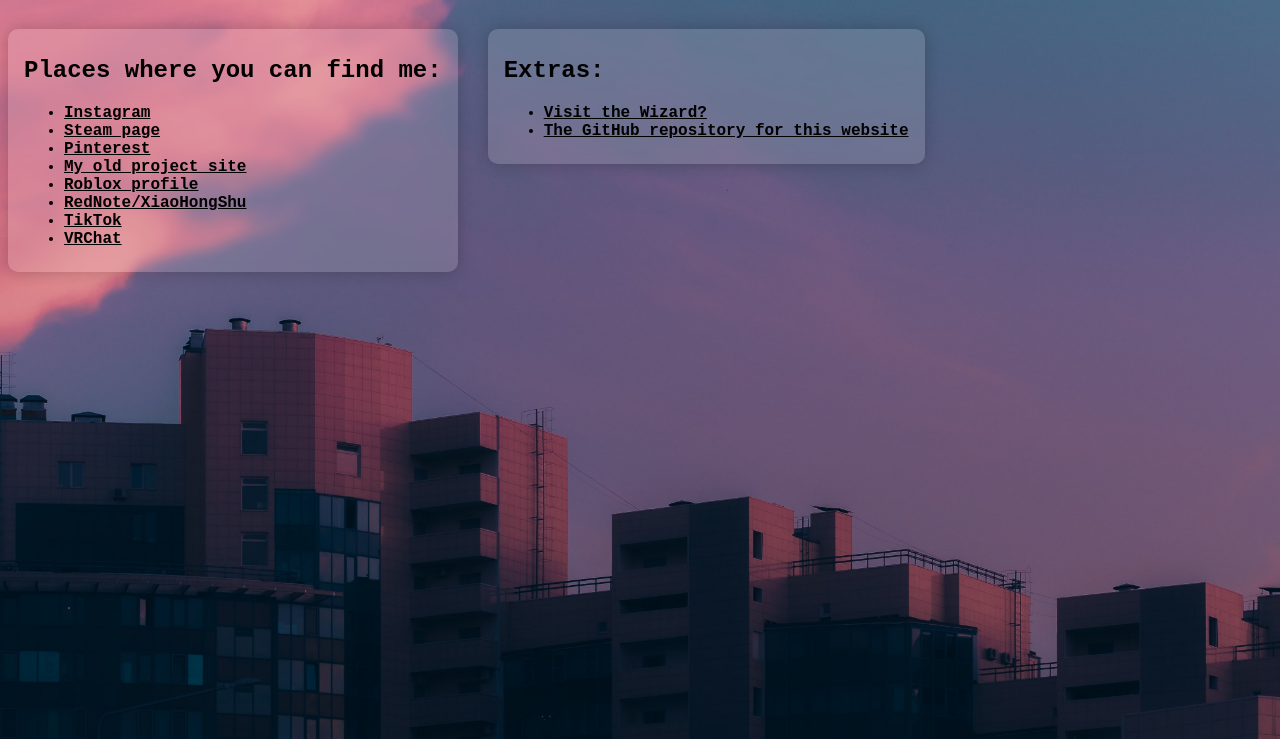
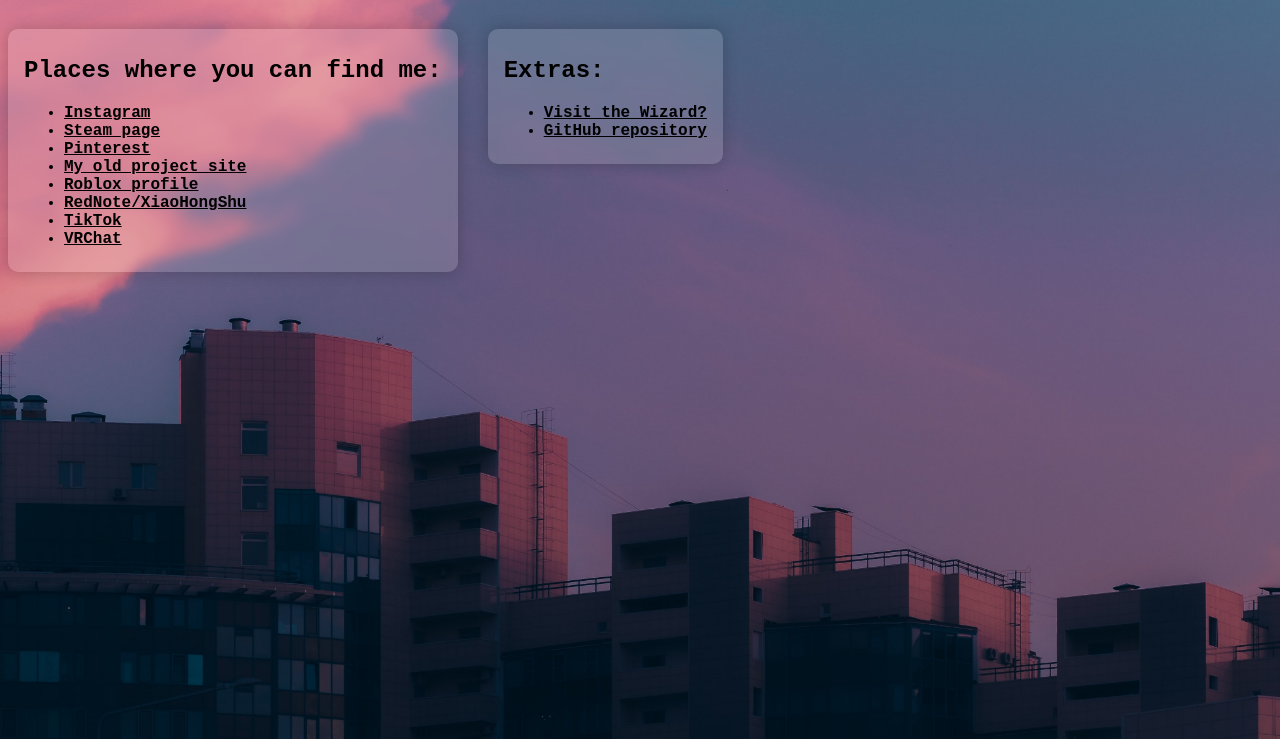
Before and after one commit to Ham-ster-Ham/Ham-ster-Ham.github.io, a plain HTML site: page index.html in a window 1280 px wide. Shown: the part 61-800 px from the top of the page. Drawn offline with Linux system fonts and the light colour scheme.

Commit message:
remove yap about the github repo

```diff
--- a/index.html
+++ b/index.html
@@ -48,7 +48,7 @@
             <a href="wizard.html">Visit the Wizard?</a>
         </li>
         <li>
-            <a href="https://github.com/Ham-ster-Ham/Ham-ster-Ham.github.io">The GitHub repository for this website</a>
+            <a href="https://github.com/Ham-ster-Ham/Ham-ster-Ham.github.io">GitHub repository</a>
         </li>
       </ul>
     </div>
```
